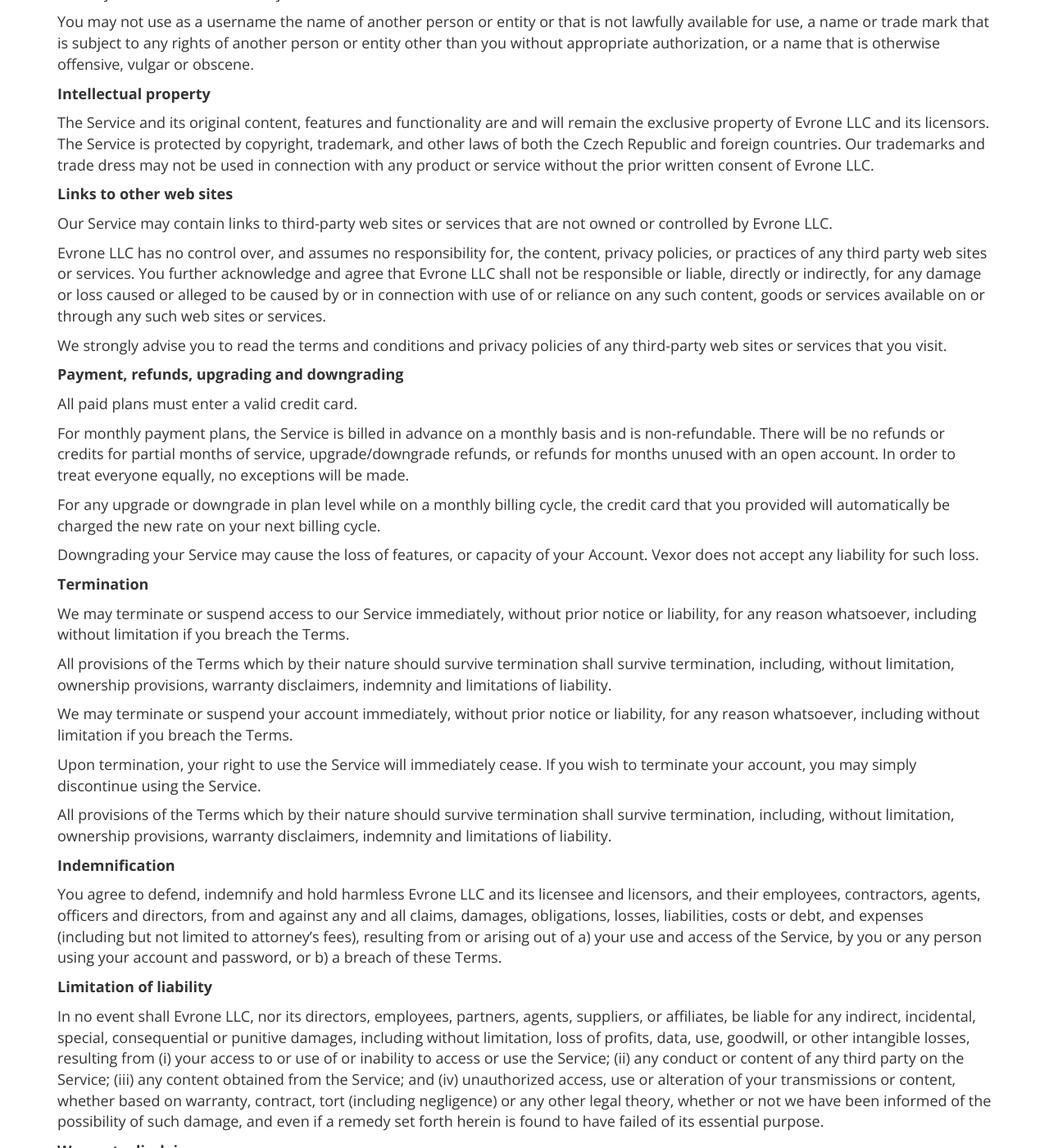
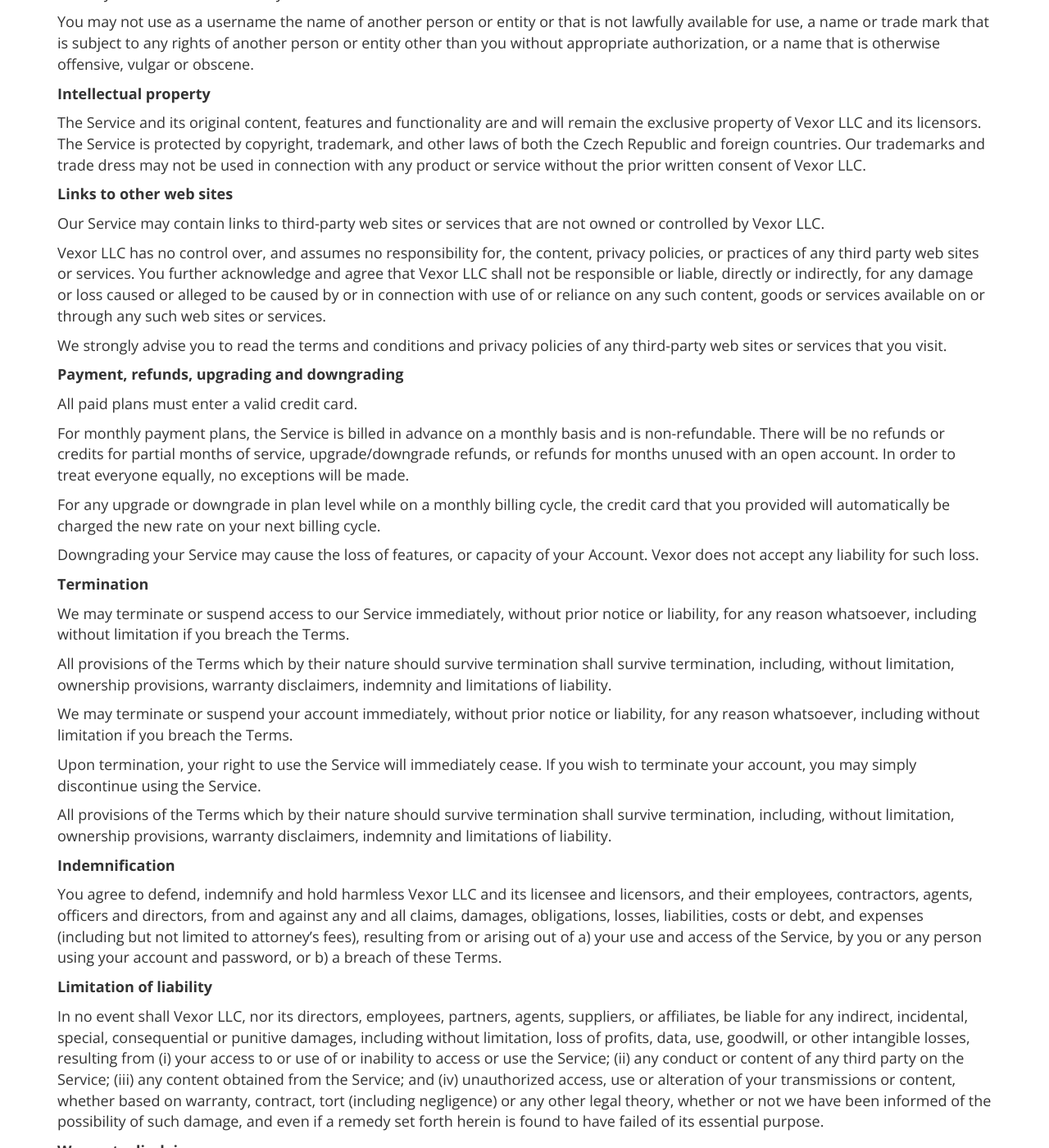
Before and after one commit to vexor/vx-promo, a Jekyll site: the page built from p/terms.md, in a window 1280 px wide and 1400 px high, scrolled down 599 px. Shown: the whole window at 82% size. Built offline with Jekyll 4.4.1, drawn with Linux system fonts in a browser that asks for light colours; nearby versions of some CDN libraries; Markdown is read by kramdown in place of the engine named in the settings; comment, search, counter and statistics services are not loaded; some of the changed text lies outside the part shown.

Commit message:
changed evrone to vexor

```diff
--- a/p/terms.md
+++ b/p/terms.md
@@ -11,7 +11,7 @@
 
 Please read these Terms and Conditions ("Terms", "Terms and Conditions")
 carefully before using the [http://vexor.io](http://vexor.io) website (the
-"Service") operated by Evrone LLC ("us", "we", or "our").
+"Service") operated by Vexor LLC ("us", "we", or "our").
 
 Your access to and use of the Service is conditioned on your acceptance of and
 compliance with these Terms. These Terms apply to all visitors, users and
@@ -43,20 +43,20 @@
 __Intellectual property__
 
 The Service and its original content, features and functionality are and will
-remain the exclusive property of Evrone LLC and its licensors. The Service is
+remain the exclusive property of Vexor LLC and its licensors. The Service is
 protected by copyright, trademark, and other laws of both the Czech Republic
 and foreign countries. Our trademarks and trade dress may not be used in
 connection with any product or service without the prior written consent of
-Evrone LLC.
+Vexor LLC.
 
 __Links to other web sites__
 
 Our Service may contain links to third-party web sites or services that are not
-owned or controlled by Evrone LLC.
+owned or controlled by Vexor LLC.
 
-Evrone LLC has no control over, and assumes no responsibility for, the content,
+Vexor LLC has no control over, and assumes no responsibility for, the content,
 privacy policies, or practices of any third party web sites or services. You
-further acknowledge and agree that Evrone LLC shall not be responsible or
+further acknowledge and agree that Vexor LLC shall not be responsible or
 liable, directly or indirectly, for any damage or loss caused or alleged to be
 caused by or in connection with use of or reliance on any such content, goods
 or services available on or through any such web sites or services.
@@ -103,7 +103,7 @@
 
 __Indemnification__
 
-You agree to defend, indemnify and hold harmless Evrone LLC and its licensee
+You agree to defend, indemnify and hold harmless Vexor LLC and its licensee
 and licensors, and their employees, contractors, agents, officers and
 directors, from and against any and all claims, damages, obligations, losses,
 liabilities, costs or debt, and expenses (including but not limited to
@@ -113,7 +113,7 @@
 
 __Limitation of liability__
 
-In no event shall Evrone LLC, nor its directors, employees, partners, agents,
+In no event shall Vexor LLC, nor its directors, employees, partners, agents,
 suppliers, or affiliates, be liable for any indirect, incidental, special,
 consequential or punitive damages, including without limitation, loss of
 profits, data, use, goodwill, or other intangible losses, resulting from (i)
@@ -133,7 +133,7 @@
 warranties of merchantability, fitness for a particular purpose,
 non-infringement or course of performance.
 
-Evrone LLC its subsidiaries, affiliates, and its licensors do not warrant that
+Vexor LLC its subsidiaries, affiliates, and its licensors do not warrant that
 a) the Service will function uninterrupted, secure or available at any
 particular time or location; b) any errors or defects will be corrected; c) the
 Service is free of viruses or other harmful components; or d) the results of
```
